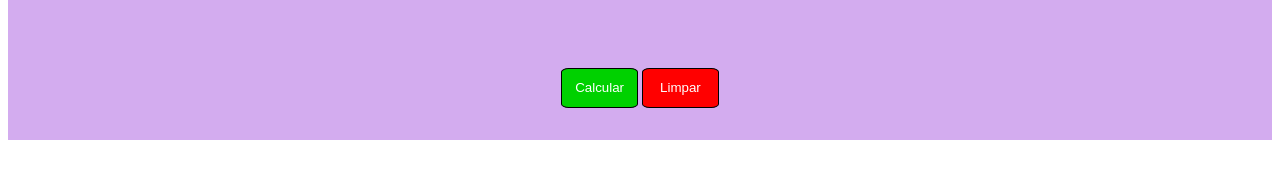
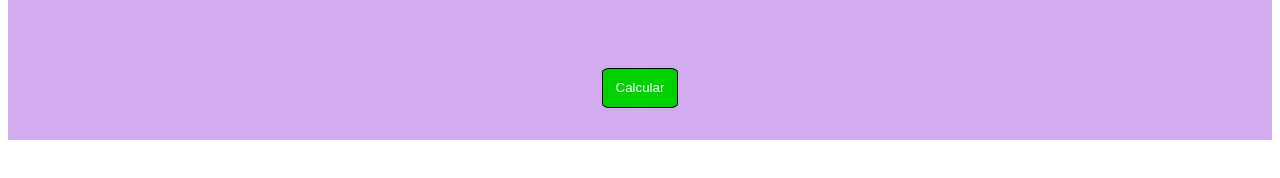
Before and after one commit to Boyuridod/analise_do_sinal_AM, a plain HTML site: page index.html in a window 1280 px wide. Shown: the part 242-420 px from the top of the page. Drawn offline with Linux system fonts and the light colour scheme.

Commit message:
Update index.html

```diff
--- a/index.html
+++ b/index.html
@@ -63,7 +63,7 @@
             <!-- Botões de ação -->
             <div class="botoes_de_acao">
                 <button class="buttons" type="submit" id="calcular" onclick="recebeValores()">Calcular</button>
-                <button class="buttons" type="reset" id="limpar" onclick="limpar()">Limpar</button>
+                <!-- <button class="buttons" type="reset" id="limpar" onclick="limpar()">Limpar</button> -->
             </div>
             <!-- Aqui ficarão as respostas -->
             <div class="area_respostas">
```
